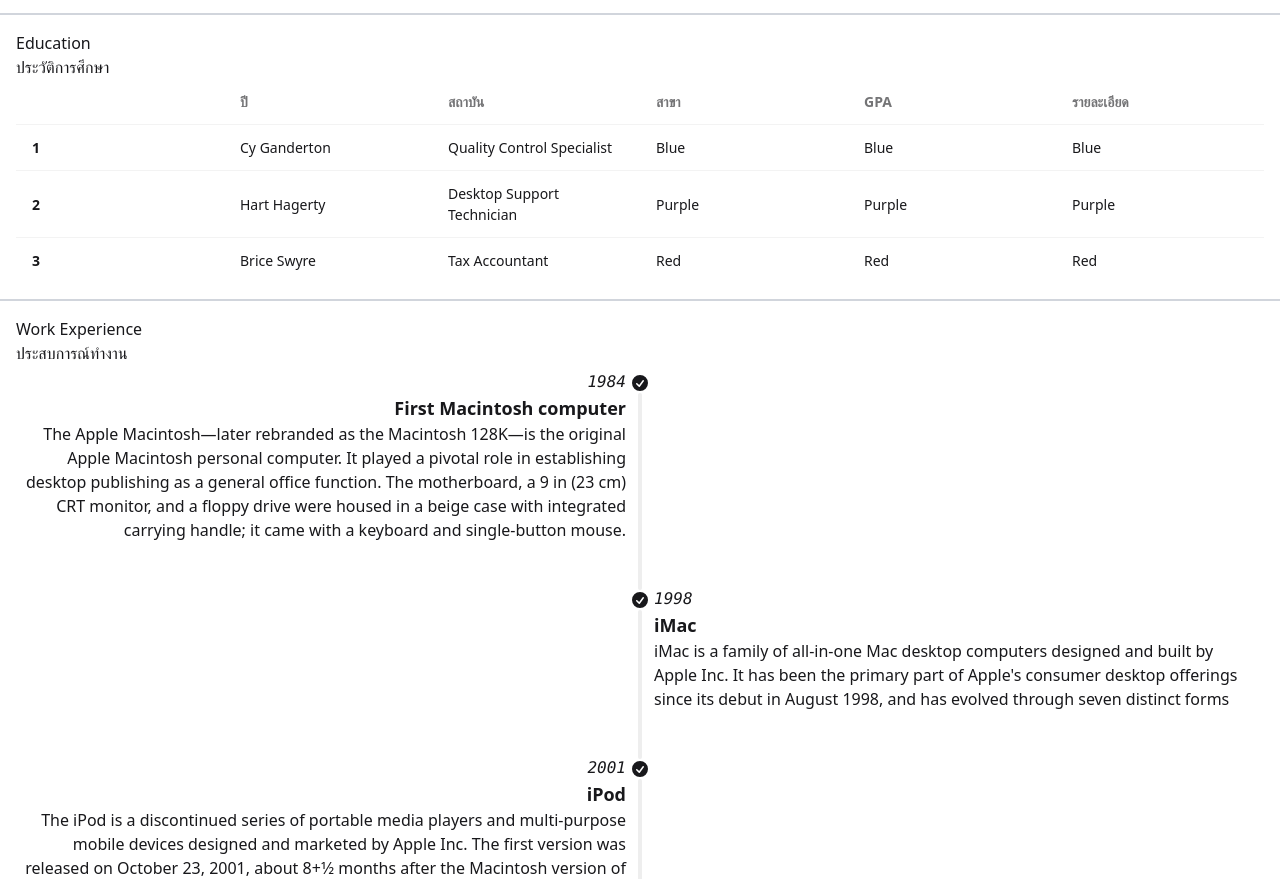
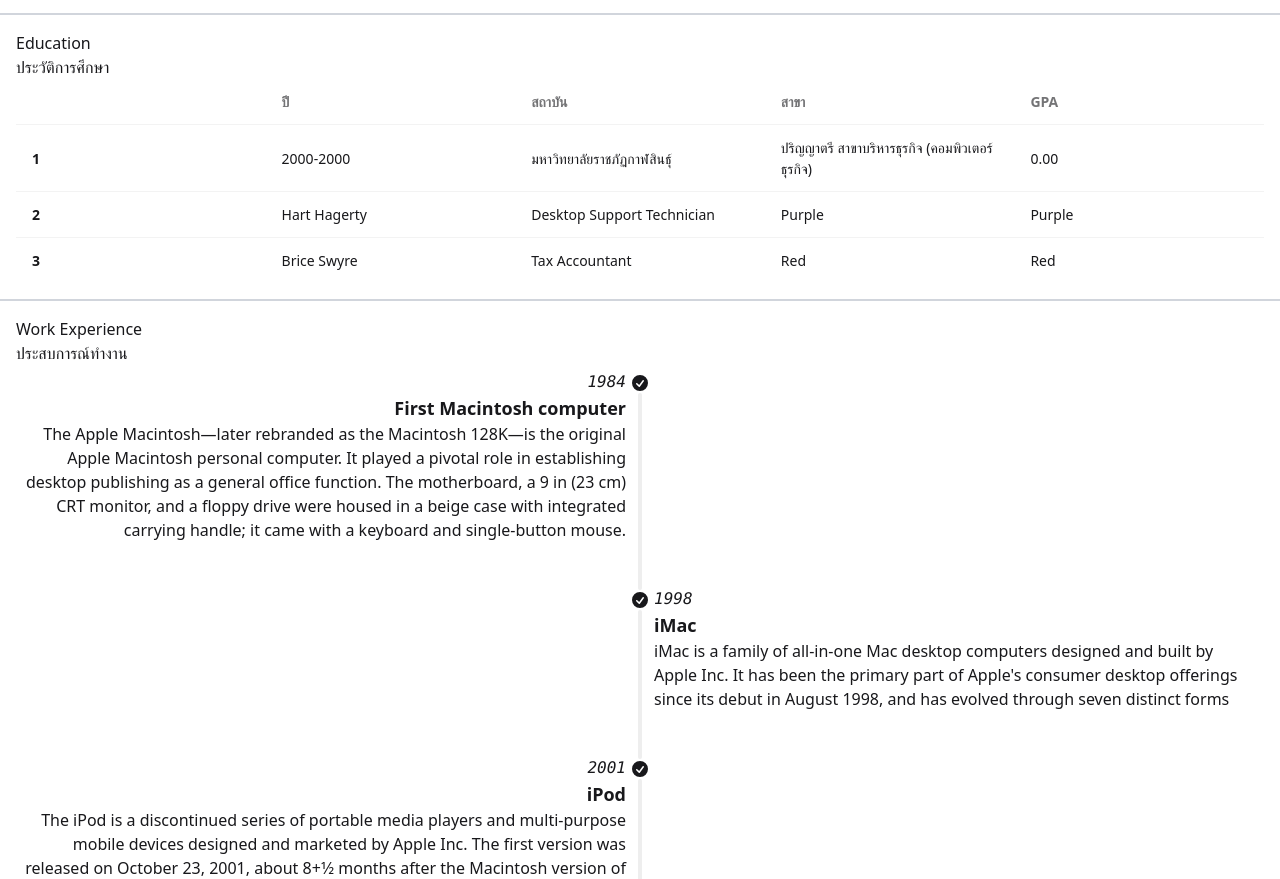
Before and after one commit to abe27/abe27.github.io, an Astro site: page / in a window 1280 px wide. Shown: the part 1535-2414 px from the top of the page. Built offline with nearby package versions, Linux system fonts and the light colour scheme; Astro itself is replaced by a stand-in of ours.

Commit message:
Update dependencies and refine Education component layout

```diff
--- a/package.json
+++ b/package.json
@@ -14,9 +14,9 @@
     "@astrojs/rss": "^4.0.11",
     "@astrojs/sitemap": "^3.3.1",
     "@tailwindcss/vite": "^4.1.5",
-    "@types/react": "^19.1.2",
+    "@types/react": "^19.1.3",
     "@types/react-dom": "^19.1.3",
-    "astro": "^5.7.10",
+    "astro": "^5.7.11",
     "astro-icon": "^1.1.5",
     "daisyui": "^5.0.35",
     "react": "^19.1.0",
--- a/src/components/Education.astro
+++ b/src/components/Education.astro
@@ -10,24 +10,21 @@
         <th>สถาบัน</th>
         <th>สาขา</th>
         <th>GPA</th>
-        <th>รายละเอียด</th>
       </tr>
     </thead>
     <tbody>
       <tr>
         <th>1</th>
-        <td>Cy Ganderton</td>
-        <td>Quality Control Specialist</td>
-        <td>Blue</td>
-        <td>Blue</td>
-        <td>Blue</td>
+        <td>2000-2000</td>
+        <td>มหาวิทยาลัยราชภัฏกาฬสินธุ์</td>
+        <td>ปริญญาตรี สาขาบริหารธุรกิจ (คอมพิวเตอร์ธุรกิจ)</td>
+        <td>0.00</td>
       </tr>
       <!-- row 2 -->
       <tr>
         <th>2</th>
         <td>Hart Hagerty</td>
         <td>Desktop Support Technician</td>
-        <td>Purple</td>
         <td>Purple</td>
         <td>Purple</td>
       </tr>
@@ -38,7 +35,6 @@
         <td>Tax Accountant</td>
         <td>Red</td>
         <td>Red</td>
-        <td>Red</td>
       </tr>
     </tbody>
   </table>
```
Also changed, not shown: 1 other file.
